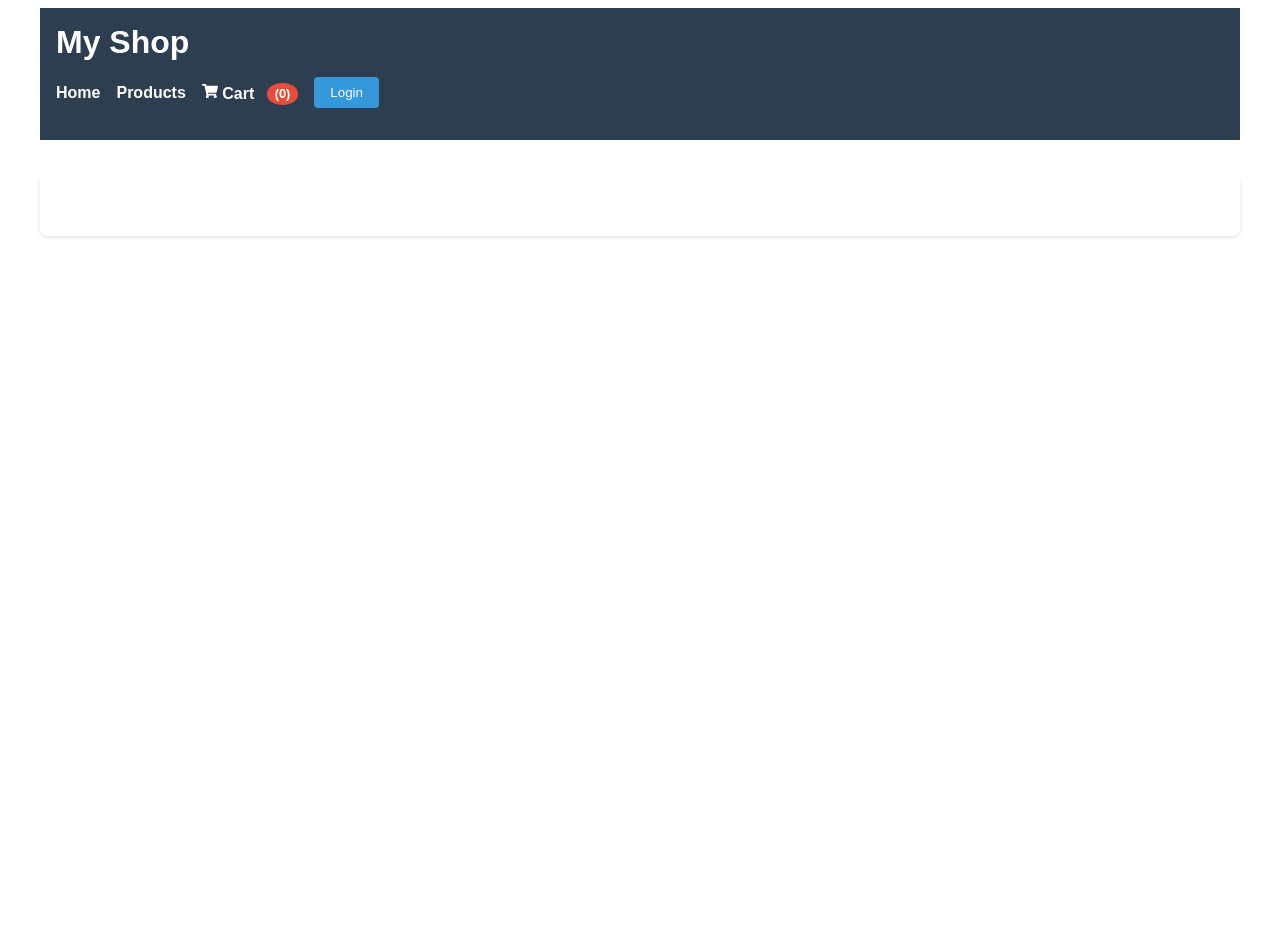
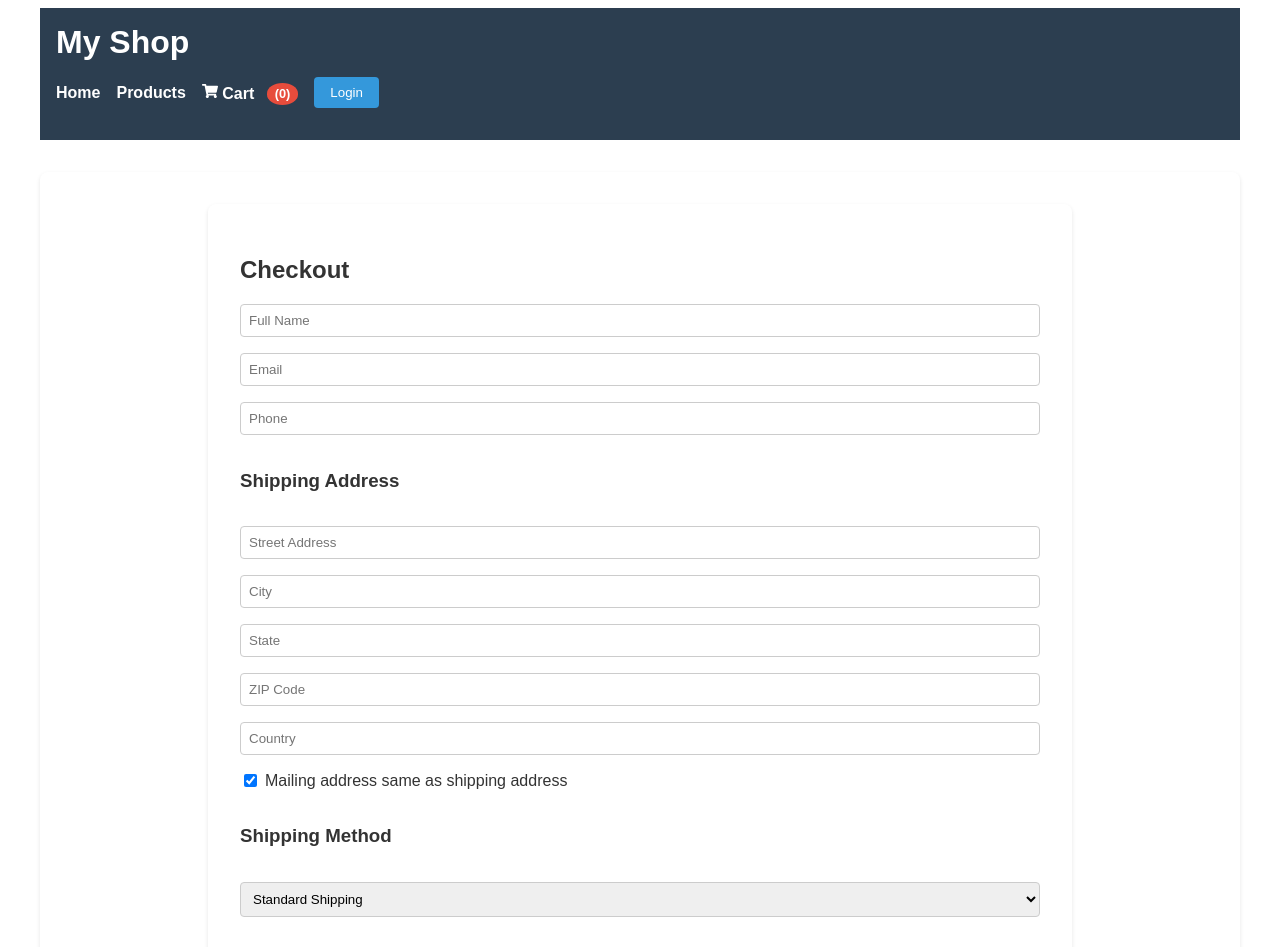
Before and after one commit to awn-1/BeverageShop, a React (Create React App) app in the folder public/my-shop/: page /checkout in a window 1280 px wide. Shown: the top 947 px of the page. Before the commit the page ends 800 px from the top, so only its background shows below. Built offline with nearby package versions, Linux system fonts and the light colour scheme.

Commit message:
added checkout

```diff
--- a/public/my-shop/src/App.js
+++ b/public/my-shop/src/App.js
@@ -5,6 +5,7 @@ import { useAuth0 } from '@auth0/auth0-react';
 import Home from './components/Home';
 import Products from './components/products/Products';
 import ProductDetail from './components/products/ProductDetail';
+import Checkout from './components/Checkout';
 import Cart from './components/Cart';
 import ProfileAndAddress from './components/ProfileAndAddress';
 import OrderManagement from './components/OrderManagement';
@@ -210,13 +211,14 @@ function App() {
               </NavItem>
             </NavList>
           </Nav>
-        </Header>
+          </Header>
         <Main>
           <Routes>
             <Route path="/" element={<Home />} />
             <Route path="/products" element={<Products updateCartCount={fetchCartCount} />} />
             <Route path="/product/:id" element={<ProductDetail updateCartCount={fetchCartCount} />} />
             <Route path="/cart" element={<Cart updateCartCount={fetchCartCount} />} />
+            <Route path="/checkout" element={<Checkout />} />
             <Route path="/profile" element={<ProfileAndAddress />} />
             <Route path="/orders" element={<OrderManagement />} />
           </Routes>
--- a/public/my-shop/src/components/Cart.js
+++ b/public/my-shop/src/components/Cart.js
@@ -1,9 +1,9 @@
 import React, { useState, useEffect } from 'react';
-import { Link } from 'react-router-dom';
 import styled from 'styled-components';
 import { toast } from 'react-toastify';
 import { supabase } from '../supabaseClient';
 import { useAuth0 } from '@auth0/auth0-react';
+import { Link, useNavigate } from 'react-router-dom';
 
 const CartWrapper = styled.div`
   background-color: #fff;
@@ -63,9 +63,29 @@ const TotalPrice = styled.h3`
   margin-top: 2rem;
 `;
 
+const CheckoutButton = styled.button`
+  background-color: #27ae60;
+  color: white;
+  border: none;
+  padding: 0.75rem 1rem;
+  border-radius: 6px;
+  cursor: pointer;
+  transition: background-color 0.3s ease;
+  font-size: 1rem;
+  font-weight: 600;
+  margin-top: 1rem;
+  float: right;
+
+  &:hover {
+    background-color: #2ecc71;
+  }
+`;
+
+
 function Cart({ updateCartCount }) {
   const [cartItems, setCartItems] = useState([]);
   const { user } = useAuth0();
+  const navigate = useNavigate();
 
   useEffect(() => {
     if (user) {
@@ -124,6 +144,10 @@ function Cart({ updateCartCount }) {
 
   const total = cartItems.reduce((sum, item) => sum + item.products.price * item.quantity, 0);
 
+  const handleCheckout = () => {
+    navigate('/checkout');
+  };
+
   return (
     <CartWrapper>
       <h2>Your Cart</h2>
@@ -152,6 +176,7 @@ function Cart({ updateCartCount }) {
             </CartItem>
           ))}
           <TotalPrice>Total: ${total.toFixed(2)}</TotalPrice>
+          <CheckoutButton onClick={handleCheckout}>Proceed to Checkout</CheckoutButton>
         </>
       )}
     </CartWrapper>
--- /dev/null
+++ b/public/my-shop/src/components/Checkout.js
@@ -0,0 +1,277 @@
+import React, { useState, useEffect } from 'react';
+import { useNavigate } from 'react-router-dom';
+import styled from 'styled-components';
+import { useAuth0 } from '@auth0/auth0-react';
+import { supabase } from '../supabaseClient';
+import { toast } from 'react-toastify';
+
+const CheckoutWrapper = styled.div`
+  max-width: 800px;
+  margin: 0 auto;
+  padding: 2rem;
+  background-color: #fff;
+  border-radius: 8px;
+  box-shadow: 0 2px 4px rgba(0, 0, 0, 0.1);
+`;
+
+const Form = styled.form`
+  display: flex;
+  flex-direction: column;
+  gap: 1rem;
+`;
+
+const Input = styled.input`
+  padding: 0.5rem;
+  border: 1px solid #ccc;
+  border-radius: 4px;
+`;
+
+const Checkbox = styled.input`
+  margin-right: 0.5rem;
+`;
+
+const Label = styled.label`
+  display: flex;
+  align-items: center;
+`;
+
+const Select = styled.select`
+  padding: 0.5rem;
+  border: 1px solid #ccc;
+  border-radius: 4px;
+`;
+
+const Button = styled.button`
+  background-color: #3498db;
+  color: white;
+  border: none;
+  padding: 0.75rem 1rem;
+  border-radius: 6px;
+  cursor: pointer;
+  transition: background-color 0.3s ease;
+  font-size: 1rem;
+  font-weight: 600;
+  margin-top: 1rem;
+
+  &:hover {
+    background-color: #2980b9;
+  }
+`;
+
+function Checkout() {
+  const { user, isAuthenticated } = useAuth0();
+  const navigate = useNavigate();
+  const [profile, setProfile] = useState({
+    name: '',
+    email: '',
+    phone: '',
+    address: {
+      street: '',
+      city: '',
+      state: '',
+      zipCode: '',
+      country: ''
+    }
+  });
+  const [sameAddress, setSameAddress] = useState(true);
+  const [mailingAddress, setMailingAddress] = useState({
+    street: '',
+    city: '',
+    state: '',
+    zipCode: '',
+    country: ''
+  });
+  const [shippingMethod, setShippingMethod] = useState('standard');
+
+  useEffect(() => {
+    if (isAuthenticated) {
+      fetchProfile();
+    }
+  }, [isAuthenticated]);
+
+  const fetchProfile = async () => {
+    try {
+      const { data, error } = await supabase
+        .from('profiles')
+        .select('*')
+        .eq('id', user.sub)
+        .single();
+
+      if (error) throw error;
+
+      if (data) {
+        setProfile(data);
+      }
+    } catch (error) {
+      console.error('Error fetching profile:', error);
+      toast.error('Failed to load profile. Please fill in your details.');
+    }
+  };
+
+  const handleInputChange = (e) => {
+    const { name, value } = e.target;
+    if (name.startsWith('address.')) {
+      const addressField = name.split('.')[1];
+      setProfile(prev => ({
+        ...prev,
+        address: {
+          ...prev.address,
+          [addressField]: value
+        }
+      }));
+    } else {
+      setProfile(prev => ({ ...prev, [name]: value }));
+    }
+  };
+
+  const handleMailingAddressChange = (e) => {
+    const { name, value } = e.target;
+    setMailingAddress(prev => ({ ...prev, [name]: value }));
+  };
+
+  const handleSubmit = async (e) => {
+    e.preventDefault();
+    // Here you would typically process the order
+    // For now, we'll just show a success message and redirect
+    toast.success('Order placed successfully!');
+    navigate('/'); // Redirect to home page or order confirmation page
+  };
+
+  return (
+    <CheckoutWrapper>
+      <h2>Checkout</h2>
+      <Form onSubmit={handleSubmit}>
+        <Input
+          type="text"
+          name="name"
+          value={profile.name}
+          onChange={handleInputChange}
+          placeholder="Full Name"
+          required
+        />
+        <Input
+          type="email"
+          name="email"
+          value={profile.email}
+          onChange={handleInputChange}
+          placeholder="Email"
+          required
+        />
+        <Input
+          type="tel"
+          name="phone"
+          value={profile.phone}
+          onChange={handleInputChange}
+          placeholder="Phone"
+          required
+        />
+        <h3>Shipping Address</h3>
+        <Input
+          type="text"
+          name="address.street"
+          value={profile.address.street}
+          onChange={handleInputChange}
+          placeholder="Street Address"
+          required
+        />
+        <Input
+          type="text"
+          name="address.city"
+          value={profile.address.city}
+          onChange={handleInputChange}
+          placeholder="City"
+          required
+        />
+        <Input
+          type="text"
+          name="address.state"
+          value={profile.address.state}
+          onChange={handleInputChange}
+          placeholder="State"
+          required
+        />
+        <Input
+          type="text"
+          name="address.zipCode"
+          value={profile.address.zipCode}
+          onChange={handleInputChange}
+          placeholder="ZIP Code"
+          required
+        />
+        <Input
+          type="text"
+          name="address.country"
+          value={profile.address.country}
+          onChange={handleInputChange}
+          placeholder="Country"
+          required
+        />
+        <Label>
+          <Checkbox
+            type="checkbox"
+            checked={sameAddress}
+            onChange={() => setSameAddress(!sameAddress)}
+          />
+          Mailing address same as shipping address
+        </Label>
+        {!sameAddress && (
+          <>
+            <h3>Mailing Address</h3>
+            <Input
+              type="text"
+              name="street"
+              value={mailingAddress.street}
+              onChange={handleMailingAddressChange}
+              placeholder="Street Address"
+              required
+            />
+            <Input
+              type="text"
+              name="city"
+              value={mailingAddress.city}
+              onChange={handleMailingAddressChange}
+              placeholder="City"
+              required
+            />
+            <Input
+              type="text"
+              name="state"
+              value={mailingAddress.state}
+              onChange={handleMailingAddressChange}
+              placeholder="State"
+              required
+            />
+            <Input
+              type="text"
+              name="zipCode"
+              value={mailingAddress.zipCode}
+              onChange={handleMailingAddressChange}
+              placeholder="ZIP Code"
+              required
+            />
+            <Input
+              type="text"
+              name="country"
+              value={mailingAddress.country}
+              onChange={handleMailingAddressChange}
+              placeholder="Country"
+              required
+            />
+          </>
+        )}
+        <h3>Shipping Method</h3>
+        <Select
+          value={shippingMethod}
+          onChange={(e) => setShippingMethod(e.target.value)}
+        >
+          <option value="standard">Standard Shipping</option>
+          <option value="express">Express Shipping</option>
+          <option value="overnight">Overnight Shipping</option>
+        </Select>
+        <Button type="submit">Place Order</Button>
+      </Form>
+    </CheckoutWrapper>
+  );
+}
+
+export default Checkout;
```
